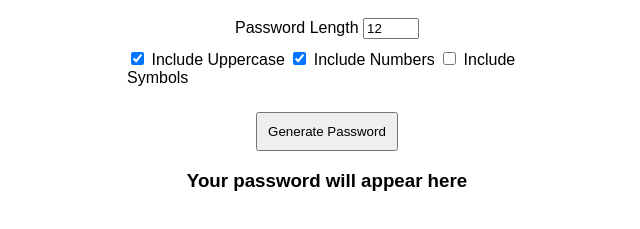
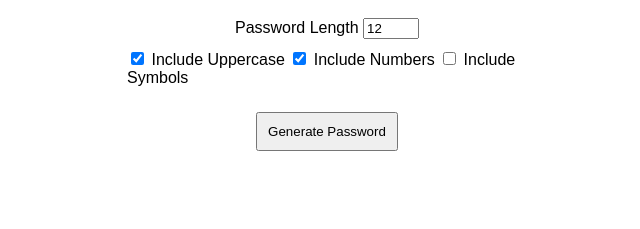
Before and after one commit to PintoMayor/project-submission, a plain HTML site: page section-a-password-generator/index.html in a window 1280 px wide. Shown: the part 127-356 px from the top of the page, without its empty margins (313-953 px from the left). Drawn offline with Linux system fonts and the light colour scheme.

Commit message:
Update index.html

```diff
--- a/section-a-password-generator/index.html
+++ b/section-a-password-generator/index.html
@@ -20,7 +20,7 @@
 
   <button onclick="generatePassword()">Generate Password</button>
 
-  <h3 id="result">Your password will appear here</h3>
+
 
   <script src="script.js"></script>
 </body>
```
